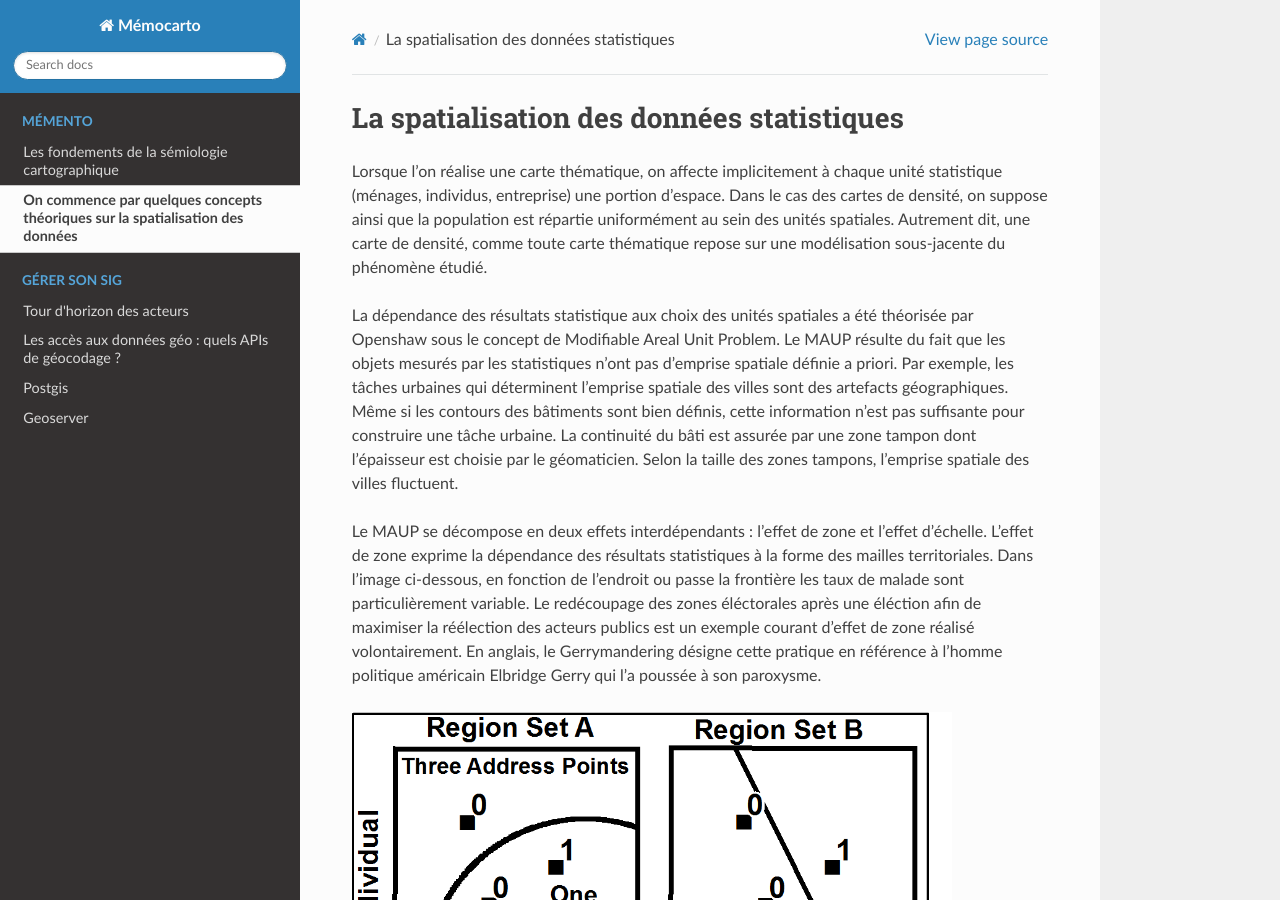
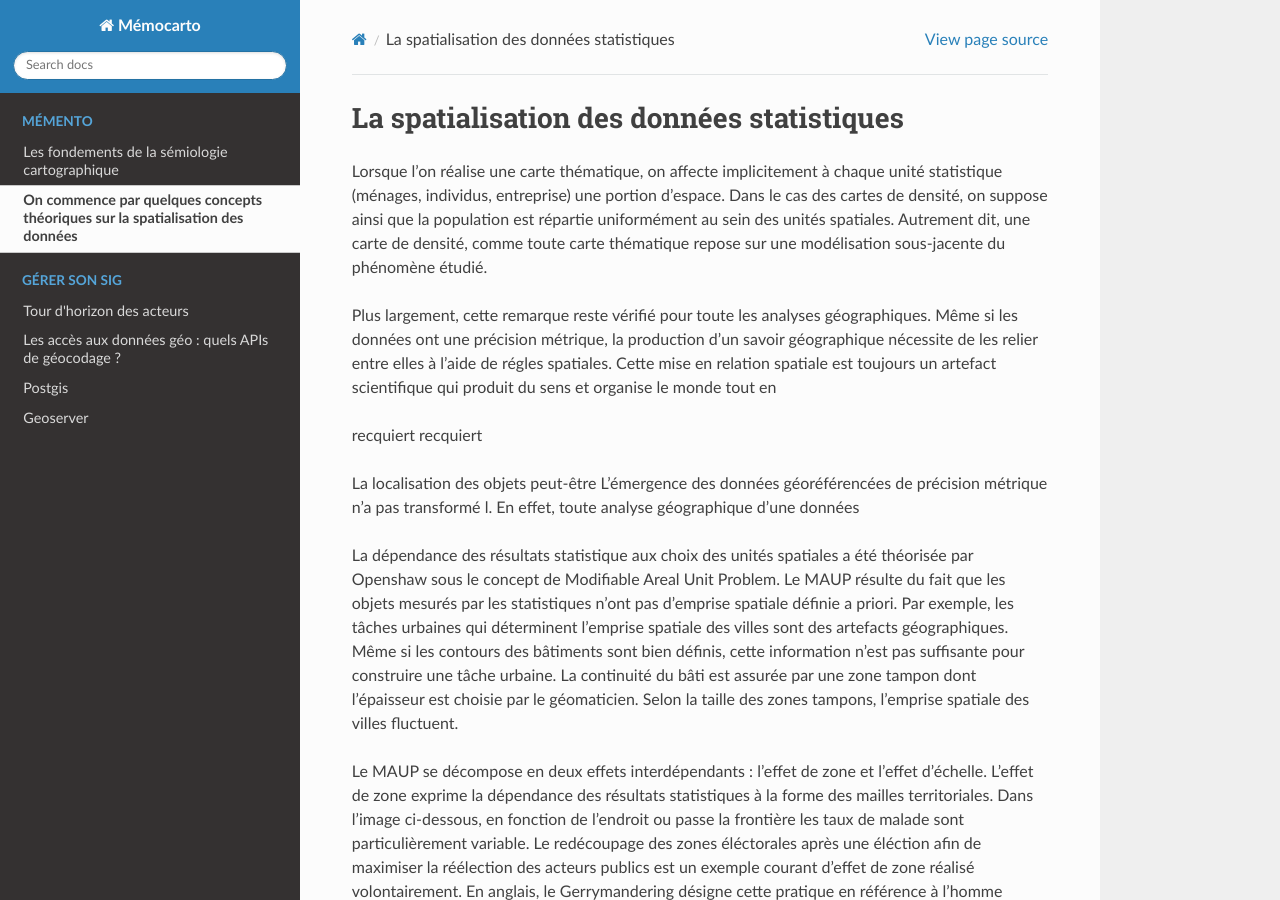
Before and after one commit to JulieDjidji/memocarto, a Sphinx documentation site: the page built from doc/source/concepts.rst, in a window 1280 px wide and 900 px high. Built offline with Sphinx 7.4.7 and the Read the Docs theme 2.0.0, drawn with Linux system fonts in a browser that asks for light colours; pages that are not in the unit, such as notebooks, are missing from menus.

Commit message:
Update concepts.rst

```diff
--- a/doc/source/concepts.rst
+++ b/doc/source/concepts.rst
@@ -2,6 +2,15 @@ La spatialisation des données statistiques
 ===========================================
 
 Lorsque l'on réalise une carte thématique, on affecte implicitement à chaque unité statistique (ménages, individus, entreprise) une portion d'espace. Dans le cas des cartes de densité, on suppose ainsi que la population est répartie uniformément au sein des unités spatiales. Autrement dit, une carte de densité, comme toute carte thématique repose sur une modélisation sous-jacente du phénomène étudié.
+
+Plus largement, cette remarque reste vérifié pour toute les analyses géographiques. Même si les données ont une précision métrique, la production d'un savoir géographique nécessite de les relier entre elles à l'aide de régles spatiales. Cette mise en relation spatiale est toujours un artefact scientifique qui produit du sens et organise le monde tout en
+
+
+recquiert recquiert
+
+
+La localisation des objets peut-être
+L'émergence des données géoréférencées de précision métrique n'a pas transformé l. En effet, toute analyse géographique d'une données
 
 
 
```
